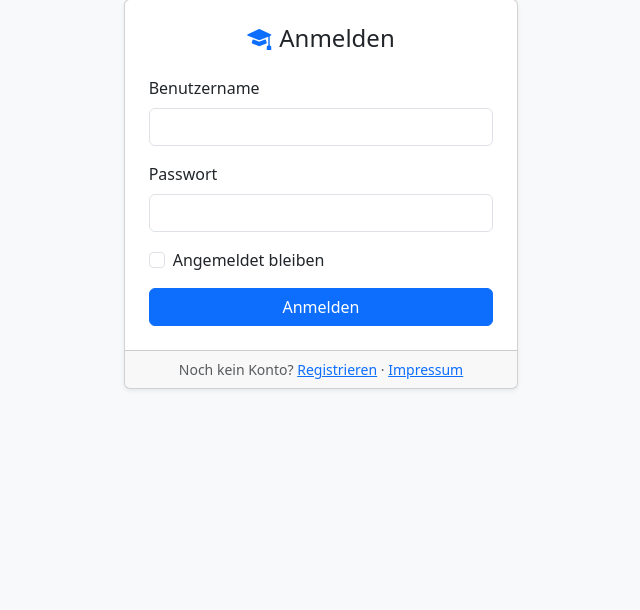
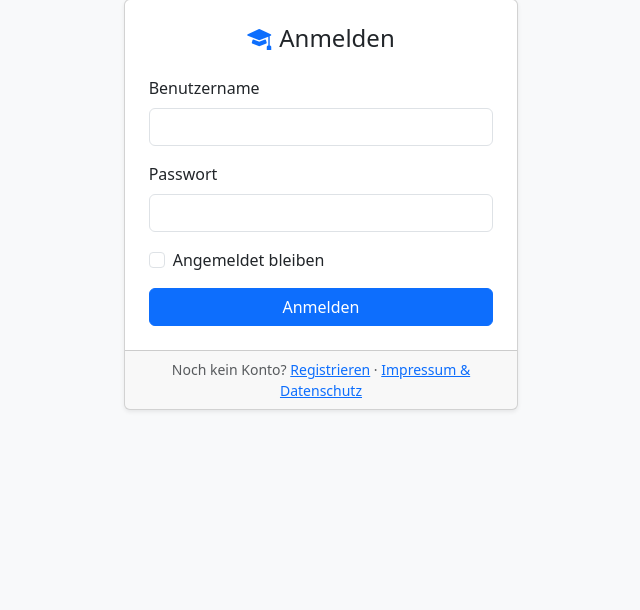
Before and after one commit to harzj/NotenAppWeb, a Flask app: page /auth/login in a window 1280 px wide. Shown: the part 130-740 px from the top of the page, without its empty margins (319-959 px from the left). Run offline with Flask 3, Linux system fonts and the light colour scheme; some libraries are stand-ins or nearby versions.

Commit message:
Datenschutz hinzugefügt

```diff
--- a/app/templates/auth/login.html
+++ b/app/templates/auth/login.html
@@ -33,7 +33,7 @@
       </div>
       <div class="card-footer text-center text-muted small">
         Noch kein Konto? <a href="{{ url_for('auth.register') }}">Registrieren</a> ·
-        <a href="https://cusanusgymnasium.de/kontaktimpressum/" target="_blank" rel="noopener noreferrer">Impressum</a>
+        <a href="https://cusanusgymnasium.de/kontaktimpressum/" target="_blank" rel="noopener noreferrer">Impressum & Datenschutz</a>
       </div>
     </div>
   </div>
```
